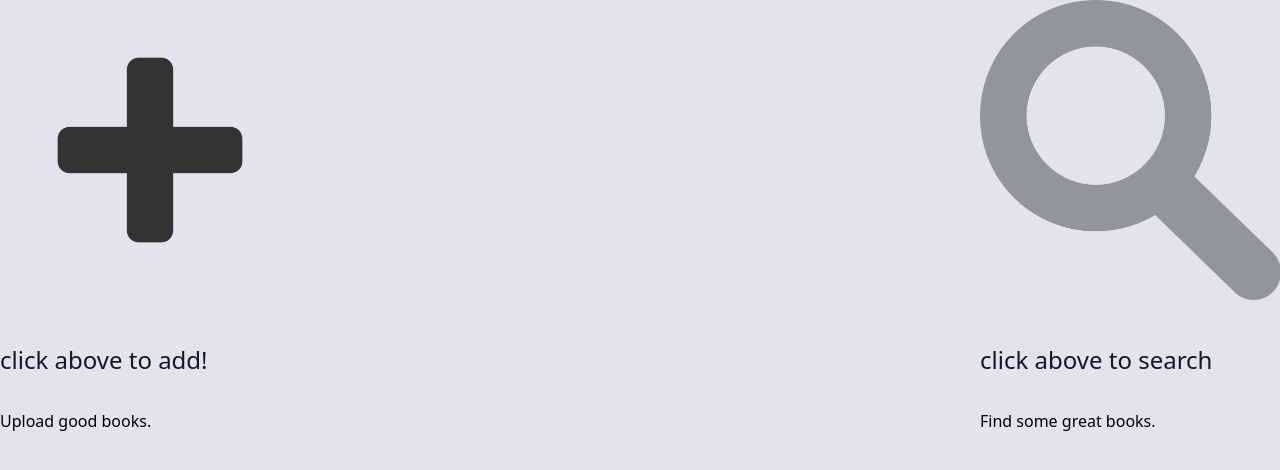
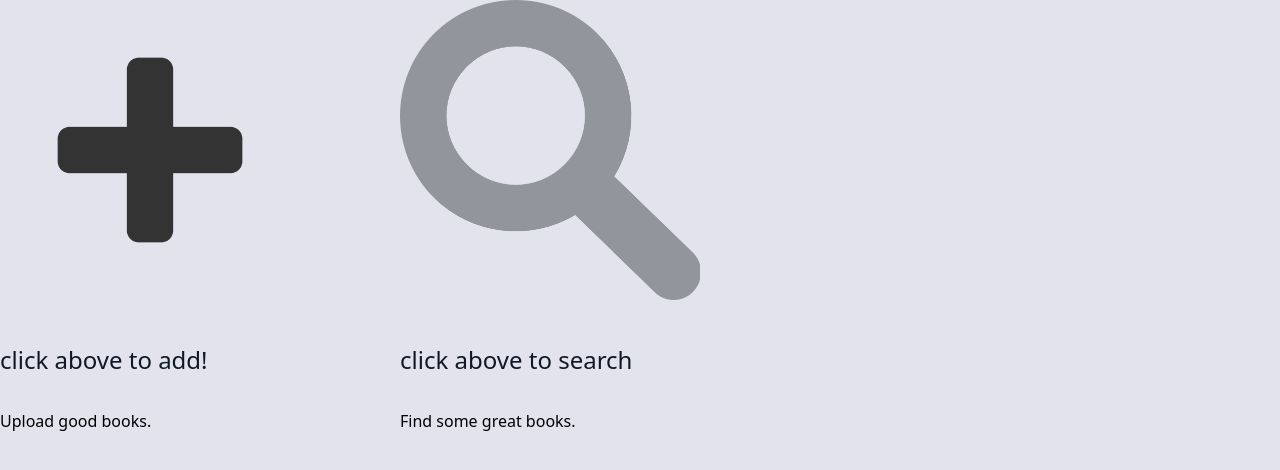
Before and after one commit to shivgit3/Book-terminal-app, a plain HTML site: page indexlogin.html in a window 1280 px wide. Drawn offline with nearby package versions, Linux system fonts and the light colour scheme.

Commit message:
Update indexlogin.html

```diff
--- a/indexlogin.html
+++ b/indexlogin.html
@@ -14,7 +14,7 @@
       }
         .container{
             display:flex;
-            justify-content:space-between;
+            gap:100px;
 
         }
         .item{
```
